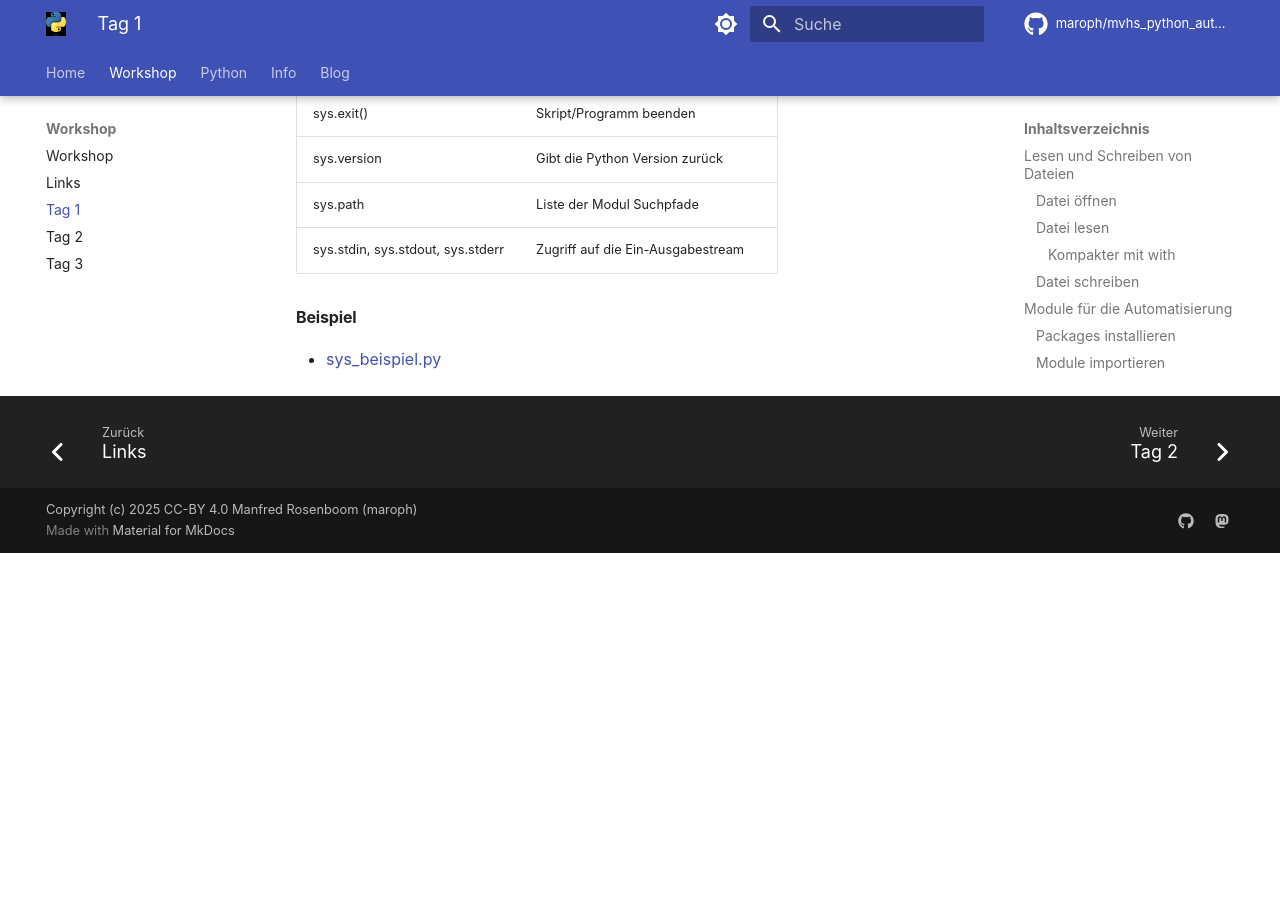
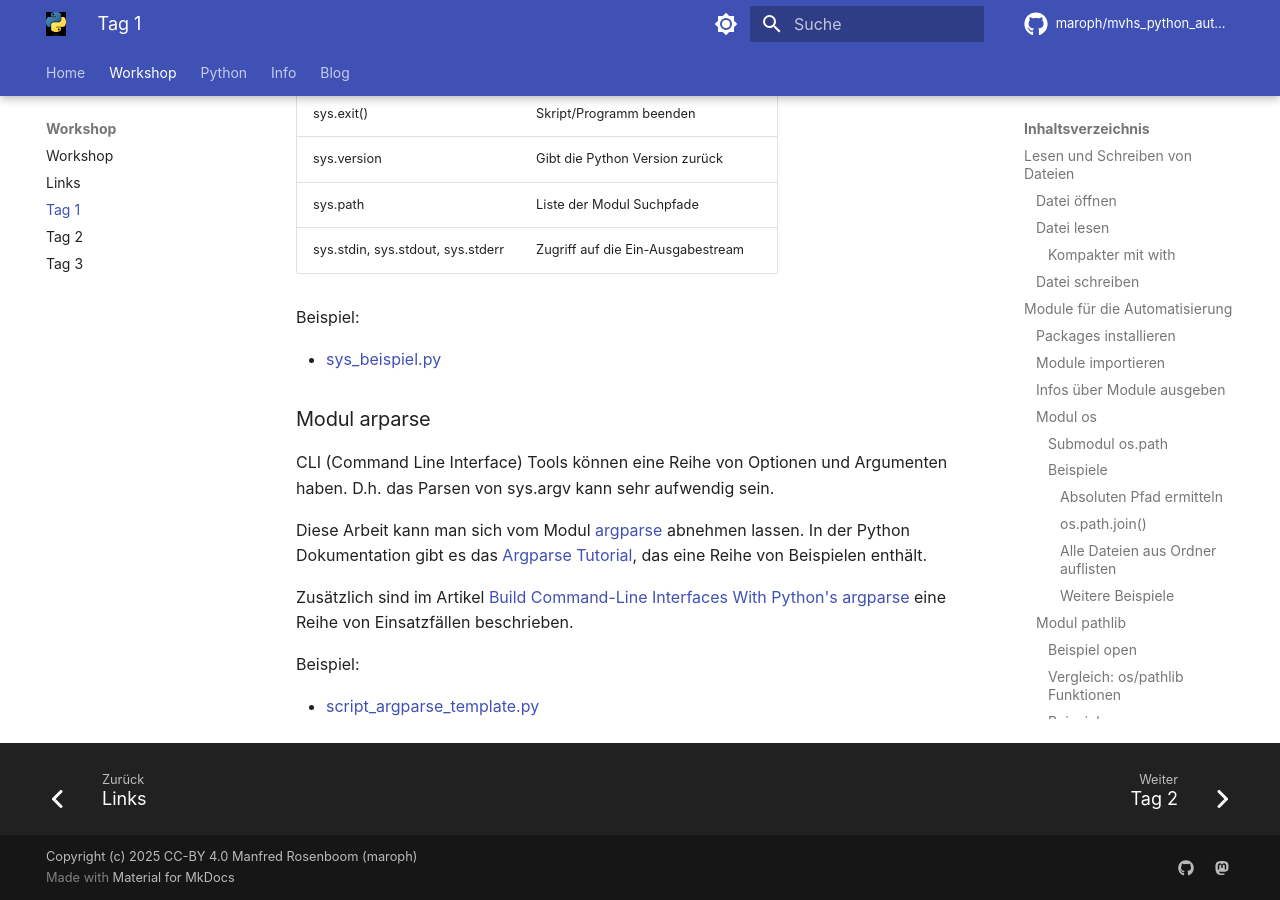
Before and after one commit to maroph/mvhs_python_automatisierung_scripting, an MkDocs documentation site: the page built from docs/workshop/tag1.md, in a window 1280 px wide and 900 px high, scrolled down 8191 px. Built offline with MkDocs 1.6.1 and Material for MkDocs 9.7.7, drawn with Linux system fonts in a browser that asks for light colours; plug-ins that fetch from the network failed and are left out; comment, search, counter and statistics services are not loaded; before the commit the page ends 8744 px from its top, so only the background shows below that.

Commit message:
add argparse description

```diff
--- a/docs/workshop/tag1.md
+++ b/docs/workshop/tag1.md
@@ -396,6 +396,26 @@ send2trash(['some_file1', 'some_file2'])
 | sys.path                          | Liste der Modul Suchpfade         |
 | sys.stdin, sys.stdout, sys.stderr | Zugriff auf die Ein-Ausgabestream |
 
-#### Beispiel
+Beispiel:
 
 * [sys_beispiel.py](https://raw.githubusercontent.com/maroph/mvhs_python_automatisierung_scripting/main/sources/tag1/sys_beispiel.py)
+
+
+### Modul arparse
+CLI (Command Line Interface) Tools können eine Reihe von Optionen
+und Argumenten haben. D.h. das Parsen von sys.argv kann sehr
+aufwendig sein.
+
+Diese Arbeit kann man sich vom Modul
+[argparse](https://docs.python.org/3/library/argparse.html)
+abnehmen lassen. In der Python Dokumentation gibt es das
+[Argparse Tutorial](https://docs.python.org/3/howto/argparse.html),
+das eine Reihe von Beispielen enthält.
+
+Zusätzlich sind im Artikel
+[Build Command-Line Interfaces With Python's argparse](https://realpython.com/command-line-interfaces-python-argparse/)
+eine Reihe von Einsatzfällen beschrieben.
+
+Beispiel:
+
+* [script_argparse_template.py](https://raw.githubusercontent.com/maroph/mvhs_python_automatisierung_scripting/main/sources/extras/script_argparse_template.py)
```
